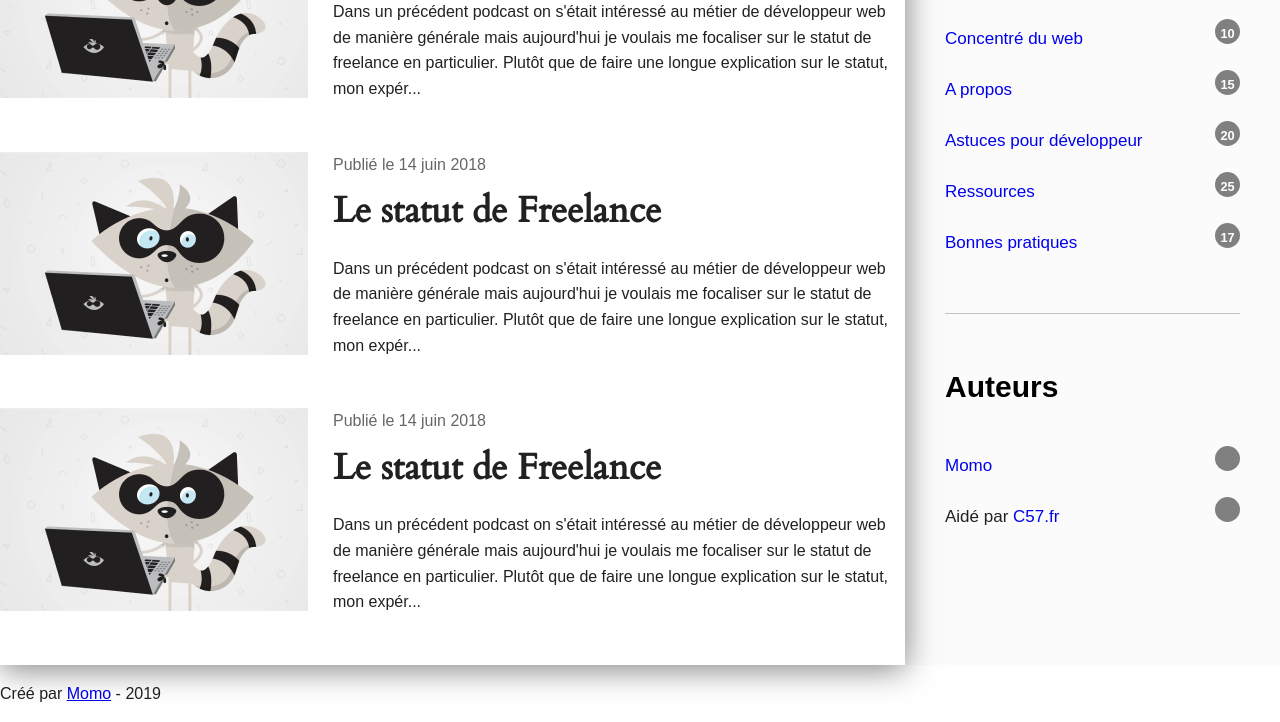
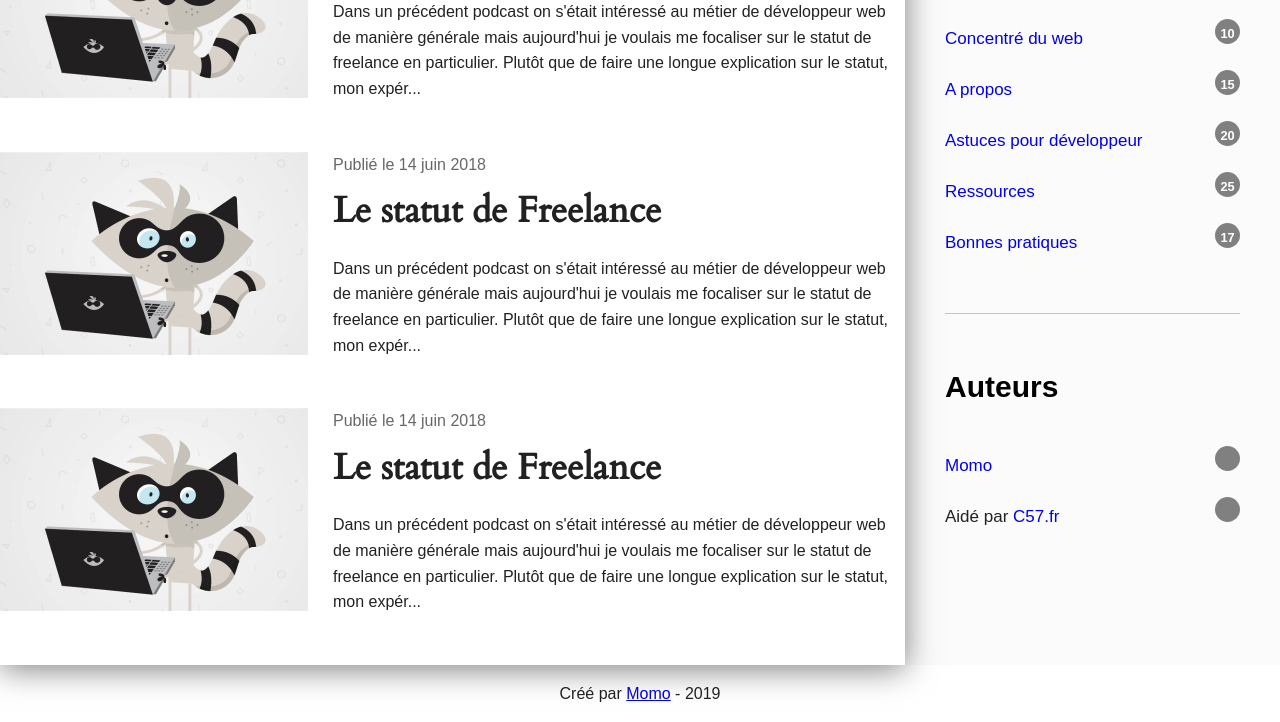
Before and after one commit to Thioubado/blog, a plain HTML site: page index.html in a window 1280 px wide. Shown: the part 582-1304 px from the top of the page. Drawn offline with Linux system fonts and the light colour scheme.

Commit message:
Corrections du professeur

```diff
--- a/style.css
+++ b/style.css
@@ -207,6 +207,11 @@ body, html {
    animation-play-state: paused;
 
 }
+
+.footer p {
+    text-align: center;
+}
+
 @keyframes slideDown{
     0%{
         transform:translateY(0);
```
